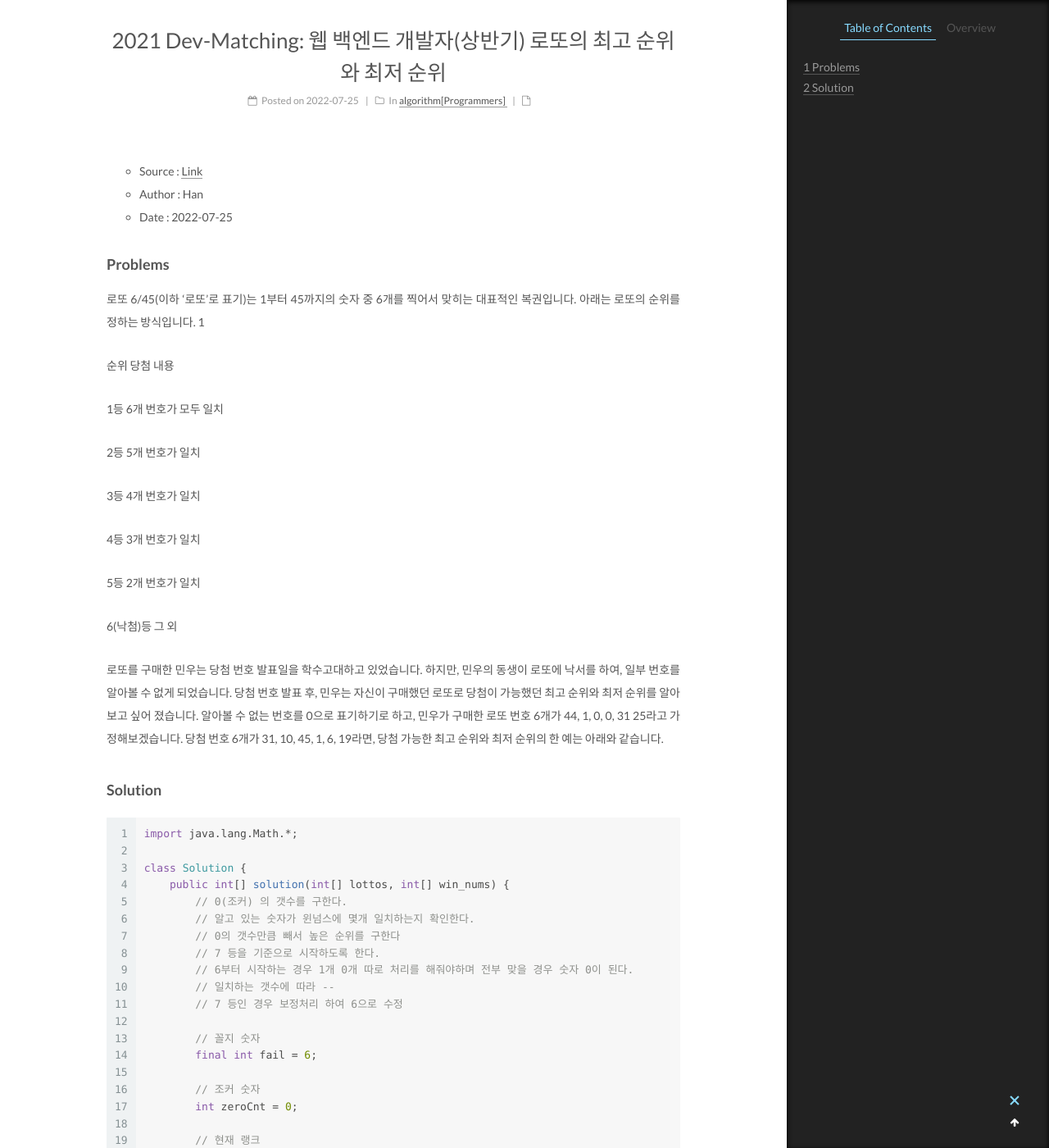
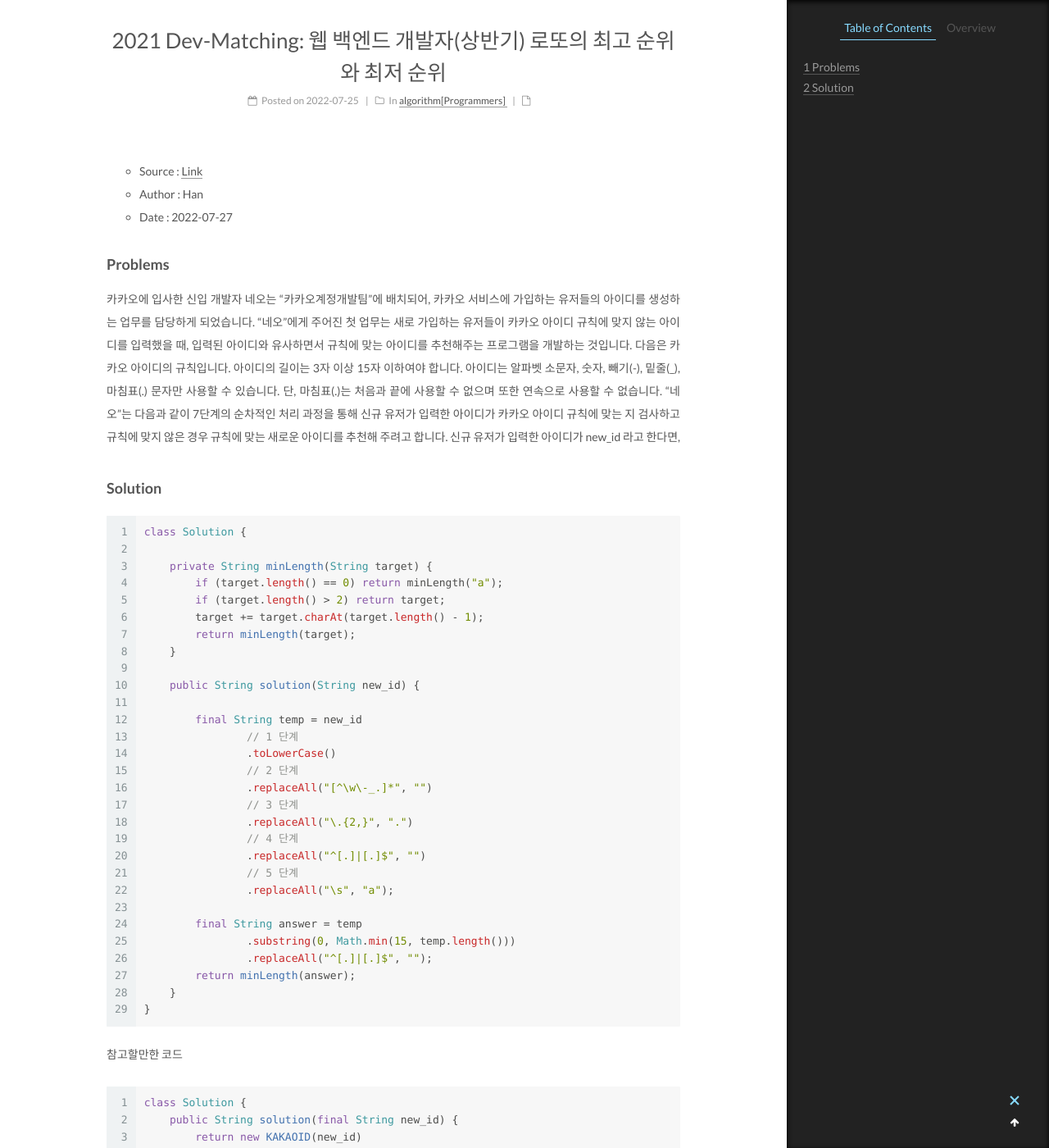
Before and after one commit to hanbong5938/hanbong5938.github.io, a Jekyll site: the page built from _posts/algorithm/programmers/2022-07-25-로또의 최고 순위와 최저 순위.md, in a window 1280 px wide and 1400 px high, scrolled down 311 px. Shown: the whole window at 82% size. Built offline with Jekyll 4.4.1, drawn with Linux system fonts in a browser that asks for light colours; comment, search, counter and statistics services are not loaded; some of the changed text lies outside the part shown.

Commit message:
upload post!!

````diff
--- a/_posts/algorithm/programmers/2022-07-25-로또의 최고 순위와 최저 순위.md
+++ b/_posts/algorithm/programmers/2022-07-25-로또의 최고 순위와 최저 순위.md
@@ -5,65 +5,121 @@ category : algorithm[Programmers]
 tags: [Programmers]
 ---
 
-* Source : [Link](https://school.programmers.co.kr/learn/courses/30/lessons/92334)
+* Source : [Link](https://school.programmers.co.kr/learn/courses/30/lessons/72410)
 * Author : Han
-* Date   : 2022-07-25
+* Date   : 2022-07-27
 
 ### Problems
-로또 6/45(이하 '로또'로 표기)는 1부터 45까지의 숫자 중 6개를 찍어서 맞히는 대표적인 복권입니다. 아래는 로또의 순위를 정하는 방식입니다. 1
+카카오에 입사한 신입 개발자 네오는 "카카오계정개발팀"에 배치되어, 카카오 서비스에 가입하는 유저들의 아이디를 생성하는 업무를 담당하게 되었습니다. "네오"에게 주어진 첫 업무는 새로 가입하는 유저들이 카카오 아이디 규칙에 맞지 않는 아이디를 입력했을 때, 입력된 아이디와 유사하면서 규칙에 맞는 아이디를 추천해주는 프로그램을 개발하는 것입니다.
+다음은 카카오 아이디의 규칙입니다.
+아이디의 길이는 3자 이상 15자 이하여야 합니다.
+아이디는 알파벳 소문자, 숫자, 빼기(-), 밑줄(_), 마침표(.) 문자만 사용할 수 있습니다.
+단, 마침표(.)는 처음과 끝에 사용할 수 없으며 또한 연속으로 사용할 수 없습니다.
+"네오"는 다음과 같이 7단계의 순차적인 처리 과정을 통해 신규 유저가 입력한 아이디가 카카오 아이디 규칙에 맞는 지 검사하고 규칙에 맞지 않은 경우 규칙에 맞는 새로운 아이디를 추천해 주려고 합니다.
+신규 유저가 입력한 아이디가 new_id 라고 한다면,
 
-순위	당첨 내용
-
-1등	6개 번호가 모두 일치
-
-2등	5개 번호가 일치
-
-3등	4개 번호가 일치
-
-4등	3개 번호가 일치
-
-5등	2개 번호가 일치
-
-6(낙첨)등 그    외
-
-로또를 구매한 민우는 당첨 번호 발표일을 학수고대하고 있었습니다. 하지만, 민우의 동생이 로또에 낙서를 하여, 일부 번호를 알아볼 수 없게 되었습니다. 당첨 번호 발표 후, 민우는 자신이 구매했던 로또로 당첨이 가능했던 최고 순위와 최저 순위를 알아보고 싶어 졌습니다.
-알아볼 수 없는 번호를 0으로 표기하기로 하고, 민우가 구매한 로또 번호 6개가 44, 1, 0, 0, 31 25라고 가정해보겠습니다. 당첨 번호 6개가 31, 10, 45, 1, 6, 19라면, 당첨 가능한 최고 순위와 최저 순위의 한 예는 아래와 같습니다.
 ### Solution
 
 ```java
-import java.lang.Math.*;
+class Solution {
 
-class Solution {
-    public int[] solution(int[] lottos, int[] win_nums) {
-        // 0(조커) 의 갯수를 구한다.
-        // 알고 있는 숫자가 윈넘스에 몇개 일치하는지 확인한다.
-        // 0의 갯수만큼 빼서 높은 순위를 구한다
-        // 7 등을 기준으로 시작하도록 한다.
-        // 6부터 시작하는 경우 1개 0개 따로 처리를 해줘야하며 전부 맞을 경우 숫자 0이 된다.
-        // 일치하는 갯수에 따라 --
-        // 7 등인 경우 보정처리 하여 6으로 수정
+    private String minLength(String target) {
+        if (target.length() == 0) return minLength("a");
+        if (target.length() > 2) return target;
+        target += target.charAt(target.length() - 1);
+        return minLength(target);
+    }
 
-        // 꼴지 숫자
-        final int fail = 6;
+    public String solution(String new_id) {
 
-        // 조커 숫자
-        int zeroCnt = 0;
+        final String temp = new_id
+                // 1 단계
+                .toLowerCase()
+                // 2 단계
+                .replaceAll("[^\\w\\-_.]*", "")
+                // 3 단계
+                .replaceAll("\\.{2,}", ".")
+                // 4 단계
+                .replaceAll("^[.]|[.]$", "")
+                // 5 단계
+                .replaceAll("\\s", "a");
 
-        // 현재 랭크
-        int rank = 7;
-        for (int num : lottos) {
-            if (num == 0) {
-                zeroCnt++;
-            } else {
-                for (int wNum : win_nums) {
-                    if (num == wNum) {
-                        rank--;
-                        break;
-                    }
-                }
-            }
-        }
-        return new int[]{Math.min(rank - zeroCnt, fail), Math.min(rank, fail)};
+        final String answer = temp
+                .substring(0, Math.min(15, temp.length()))
+                .replaceAll("^[.]|[.]$", "");
+        return minLength(answer);
     }
 }
 ```
+
+참고할만한 코드
+
+```java
+class Solution {
+    public String solution(final String new_id) {
+        return new KAKAOID(new_id)
+                .replaceToLowerCase()
+                .filter()
+                .toSingleDot()
+                .noStartEndDot()
+                .noBlank()
+                .noGreaterThan16()
+                .noLessThan2()
+                .getResult();
+    }
+
+    private static class KAKAOID {
+        private String s;
+
+        KAKAOID(String s) {
+            this.s = s;
+        }
+
+        private KAKAOID replaceToLowerCase() {
+            s = s.toLowerCase();
+            return this;
+        }
+
+        private KAKAOID filter() {
+            s = s.replaceAll("[^a-z0-9._-]", "");
+            return this;
+        }
+
+        private KAKAOID toSingleDot() {
+            s = s.replaceAll("[.]{2,}", ".");
+            return this;
+        }
+
+        private KAKAOID noStartEndDot() {
+            s = s.replaceAll("^[.]|[.]$", "");
+            return this;
+        }
+
+        private KAKAOID noBlank() {
+            s = s.isEmpty() ? "a" : s;
+            return this;
+        }
+
+        private KAKAOID noGreaterThan16() {
+            if (s.length() >= 16) {
+                s = s.substring(0, 15);
+            }
+            s = s.replaceAll("[.]$", "");
+            return this;
+        }
+
+        private KAKAOID noLessThan2() {
+            StringBuilder sBuilder = new StringBuilder(s);
+            while (sBuilder.length() <= 2) {
+                sBuilder.append(sBuilder.charAt(sBuilder.length() - 1));
+            }
+            s = sBuilder.toString();
+            return this;
+        }
+
+        private String getResult() {
+            return s;
+        }
+    }
+}
+```
````
Also changed, not shown: _posts/algorithm/programmers/2022-07-27-신규 아이디 추천.md (added, +69 -0 lines).
